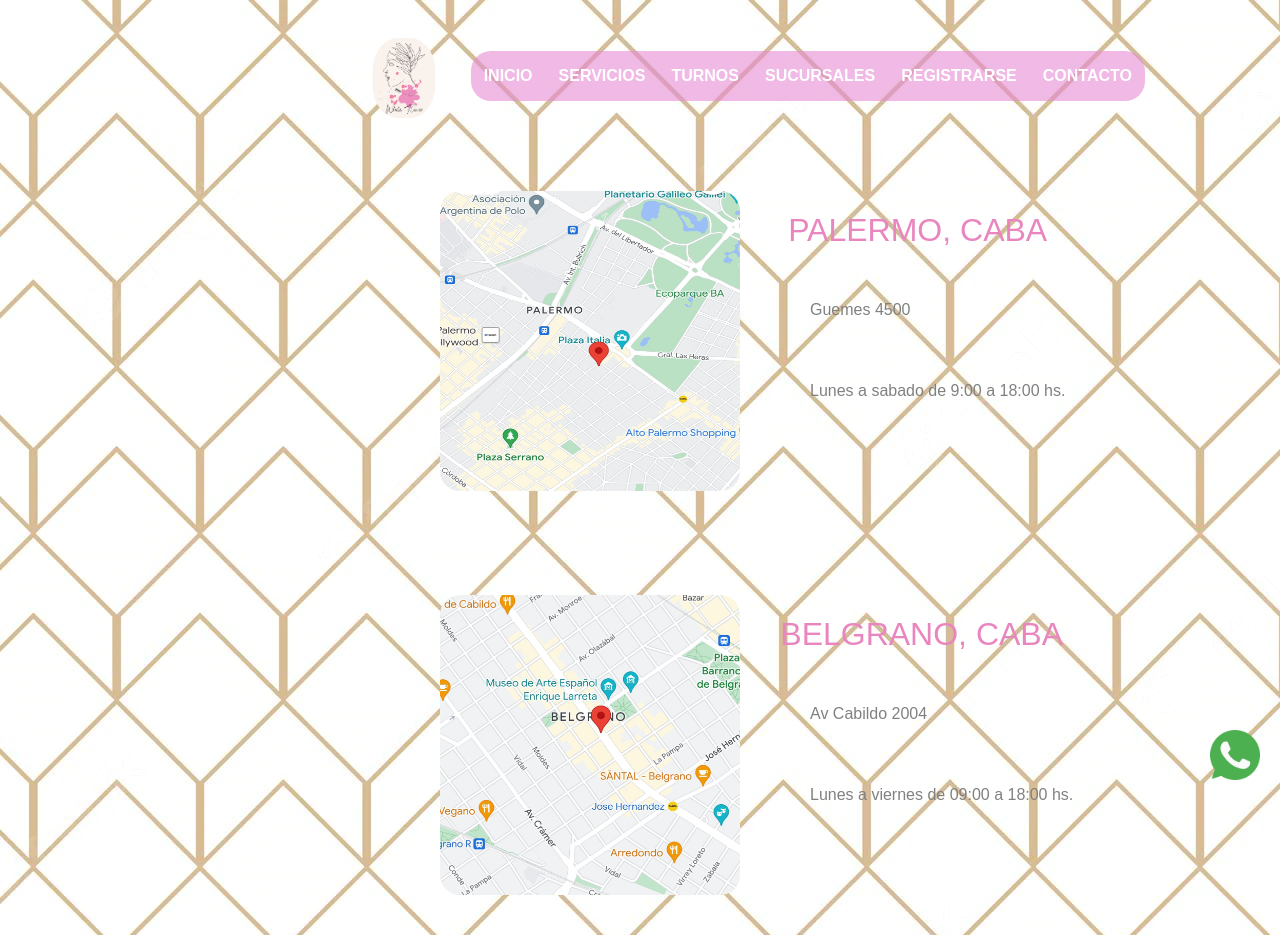
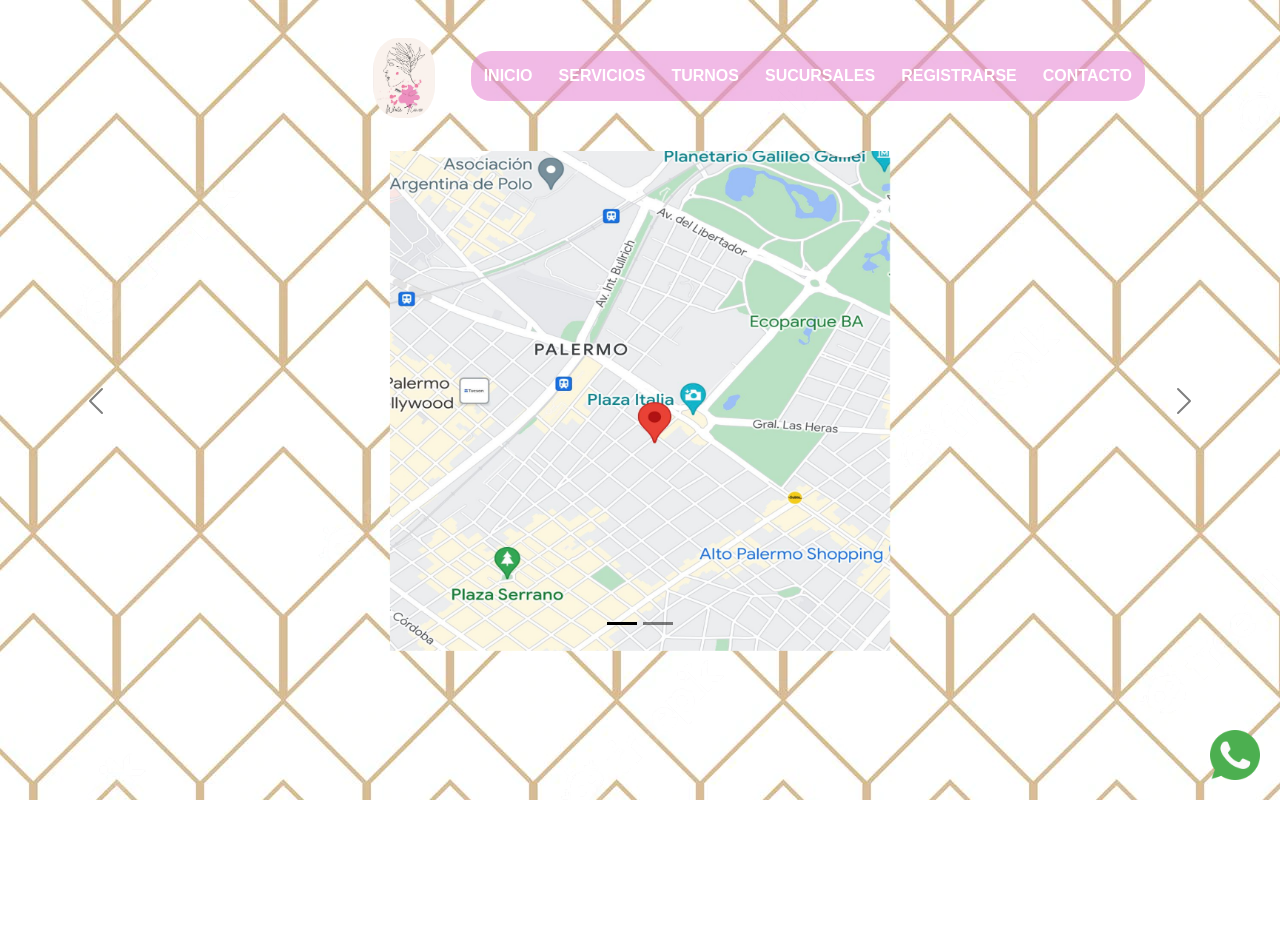
Before and after one commit to Fmblanco/entreganails, a plain HTML site: page Views/sucursales.html in a window 1280 px wide. After the commit the page ends 800 px from the top, so only its background shows below. Drawn offline with nearby package versions, Linux system fonts and the light colour scheme; a web font is replaced by a local one.

Commit message:
agregue carrusel de fotos de los mapas

```diff
--- a/Views/sucursales.html
+++ b/Views/sucursales.html
@@ -14,11 +14,11 @@
 </head>
 <body>
   <header>
-        <body class="turnos">
     <nav class="navbar navbar-expand-lg bg-transparent">
       <div class="container-fluid ">
         <div class="col-lg-4 col-sm-3 offcanvas-header logoWF">
-              <a class="navbar-brand" href="#"><img class="logo" src="../Assets/Img/WhiteFlowerlogo.png" alt="logo sitio"></a></div>
+          <a class="navbar-brand" href="#"><img class="logo" src="../Assets/Img/WhiteFlowerlogo.png" alt="logo sitio"></a>
+        </div>
         <button class="navbar-toggler col-lg-8 col-sm-3 justify-content-center offcanvas-header" type="button" data-bs-toggle="collapse" data-bs-target="#navbarSupportedContent" aria-controls="navbarSupportedContent" aria-expanded="false" aria-label="Toggle navigation">
         <span class="navbar-toggler-icon"></span>
         </button>
@@ -44,13 +44,16 @@
             </li>
           </ul>
         </div>
+      </div>
+    </nav>
   </header>
-            <div class="maptex">
-            <div class="Mapa1">
+ <!--  <main>
+    <div class="container-fluid m-auto">
+      <div class="maptex m-2">
+        <div class="Mapa1 m-2 w-3">
           <a href="https://www.google.com.ar/maps/place/G%C3%BCemes+4500-4402,+Buenos+Aires/@-34.5824541,-58.423634,17z/data=!4m5!3m4!1s0x95bcb5838fec79a5:0x3f632b9e7cb59b65!8m2!3d-34.5824531!4d-58.4224207"> <img src="../Assets/Img/mapa1.jpeg" alt="Palermo"></a>
         </div>
-            <br>
-            <div class="textosucu1">
+        <div class="textosucu1 m-2">
           <h2>PALERMO, CABA</h2>
           <p>
           Guemes 4500
@@ -60,7 +63,6 @@
           </p>
         </div>
       </div>
-        <br>
       <div class="maptex1">
         <div class="Mapa2">
           <a href="https://www.google.com.ar/maps/place/Electronix+Planet/@-34.5629683,-58.4561055,18z/data=!3m1!4b1!4m13!1m7!3m6!1s0x95bcb5d28526611d:0xbcb585a9ddc70069!2sBelgrano,+CABA!3b1!8m2!3d-34.5620844!4d-58.4566864!3m4!1s0x95bcb5d394b29f21:0xf981f0175a561b5e!8m2!3d-34.562971!4d-58.4561104"><img src="../Assets/Img/mapa2.jpeg" alt="Belgrano"></a>
@@ -75,7 +77,31 @@
           </p>
         </div>
       </div>
-        </header>
+    </div>
+  </main> -->
+  <div id="carouselExampleIndicators" class="carousel slide carousel-dark" data-bs-ride="true">
+    <div class="carousel-indicators">
+      <button type="button" data-bs-target="#carouselExampleIndicators" data-bs-slide-to="0" class="active" aria-current="true" aria-label="Slide 1"></button>
+      <button type="button" data-bs-target="#carouselExampleIndicators" data-bs-slide-to="1" aria-label="Slide 2"></button>
+    </div>
+    <div class="carousel-inner">
+      <div class="carousel-item active">
+        <img src="../Assets/Img/mapa1.jpeg" class="d-block mx-auto mapa" alt="mapaa1">
+      </div>
+      <div class="carousel-item">
+        <img src="../Assets/Img/mapa2.jpeg" class="d-block mx-auto mapa" alt="mapaa2">
+      </img>
+        </div>
+    </div>
+    <button class="carousel-control-prev carousel-dark" type="button" data-bs-target="#carouselExampleIndicators" data-bs-slide="prev">
+      <span class="carousel-control-prev-icon" aria-hidden="true"></span>
+      <span class="visually-hidden">Previous</span>
+    </button>
+    <button class="carousel-control-next carousel-dark" type="button" data-bs-target="#carouselExampleIndicators" data-bs-slide="next">
+      <span class="carousel-control-next-icon" aria-hidden="true"></span>
+      <span class="visually-hidden">Next</span>
+    </button>
+  </div>
     <div class="wp">
       <img class="Whatsapp" src="../Assets/Img/whatsapp.png" alt="Logo whatsapp">
     </div>
--- a/css/estilo.css
+++ b/css/estilo.css
@@ -164,7 +164,7 @@ fieldset{
     border-radius: 10px;
     margin: auto;
 }
-.Mapa1 img{
+/* .Mapa1 img{
     width: 300px;
     height: 300px;
     position: relative;
@@ -195,7 +195,7 @@ fieldset{
 .textosucu2 p{
     line-height: 5px;
     padding-left: 70px;
-}
+} */
 p{
     padding: 30px;
     font-family: 'Carrois Gothic', sans-serif;
@@ -282,3 +282,7 @@ textarea{
 p{
     color: gray ;
 }
+.mapa{
+    width: 500px;
+    height: 500px;
+}
```
Also changed, not shown: 1 other file. Lines whose indentation alone changed are shown as unchanged.
